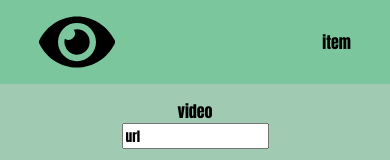
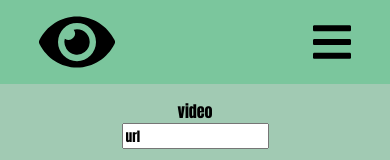
Before and after one commit to nbt-team/seeme_front-end, a React (Create React App) app: page /chat in a window 390 px wide. Shown: the top 160 px of the page. Built offline with nearby package versions, Linux system fonts and the light colour scheme.

Commit message:
add menu on mobile

```diff
--- a/src/components/ChatPage.jsx
+++ b/src/components/ChatPage.jsx
@@ -1,4 +1,4 @@
-import React, {useState, useRef} from 'react'
+import React from 'react'
 
 const ChatPage = () => {
   return (
--- a/src/components/Header.jsx
+++ b/src/components/Header.jsx
@@ -1,12 +1,25 @@
-import React from 'react'
+import React, { useRef } from 'react'
 import logo from '../static/logo.svg'
+import menu from '../static/menu.svg'
 
 const Header = () => {
+  const menuItems = useRef(null)
+  let isClicked = false
+  let menuItemsStyle
+
+  const menuClick = () => {
+    isClicked ? isClicked = false : isClicked = true
+
+    isClicked
+    ? menuItemsStyle = { display: 'block' }
+    : menuItemsStyle = { display: 'none' }
+  }
   return (
     <header>
       <div className="wrapper">
-        <img src={logo} alt=""/>
-        <div className="menu">
+        <img src={logo} alt="" />
+        <img onClick={() => { menuClick() }} className='menuIcon' src={menu} alt="" />
+        <div ref={menuItems} style={menuItemsStyle} className="menu">
           <a href='/'>item</a>
         </div>
       </div>
--- a/src/style.scss
+++ b/src/style.scss
@@ -1,5 +1,20 @@
 *{
   font-family: Impact, Haettenschweiler, 'Arial Narrow Bold', sans-serif;
+}
+
+@media(max-width: 576px) {
+  header {
+    .wrapper {
+      .menuIcon {
+        display: block !important;
+      }
+      .menu {
+        display: none;
+        text-align: right !important;
+        grid-column: 1/3;
+      }
+    }
+  }
 }
 
 body {
@@ -24,6 +39,11 @@ header {
       height: 100%;
       justify-self: left;
       align-self: center;
+    }
+    .menuIcon {
+      display: none;
+      justify-self: right;
+      height: 65%;
     }
     .menu {
       text-align: center;
```
Also changed, not shown: src/static/menu.svg (added).
